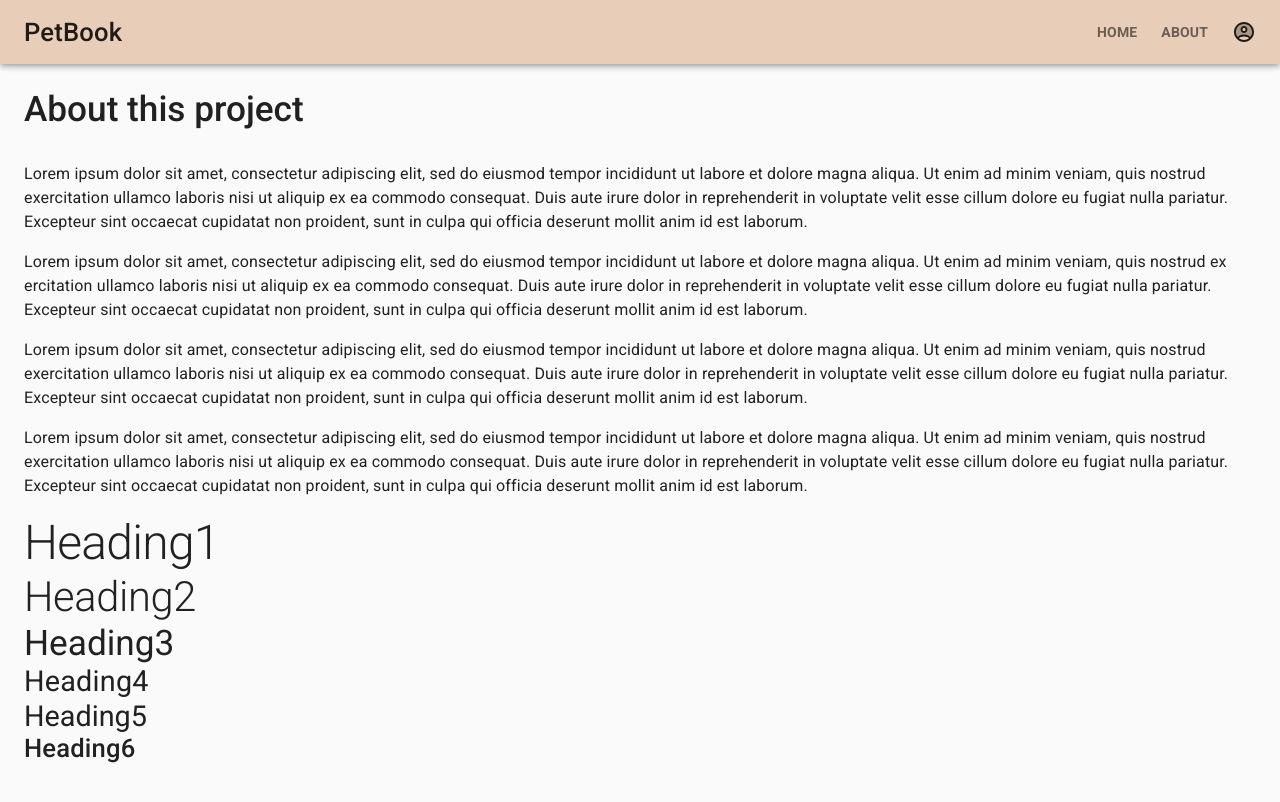
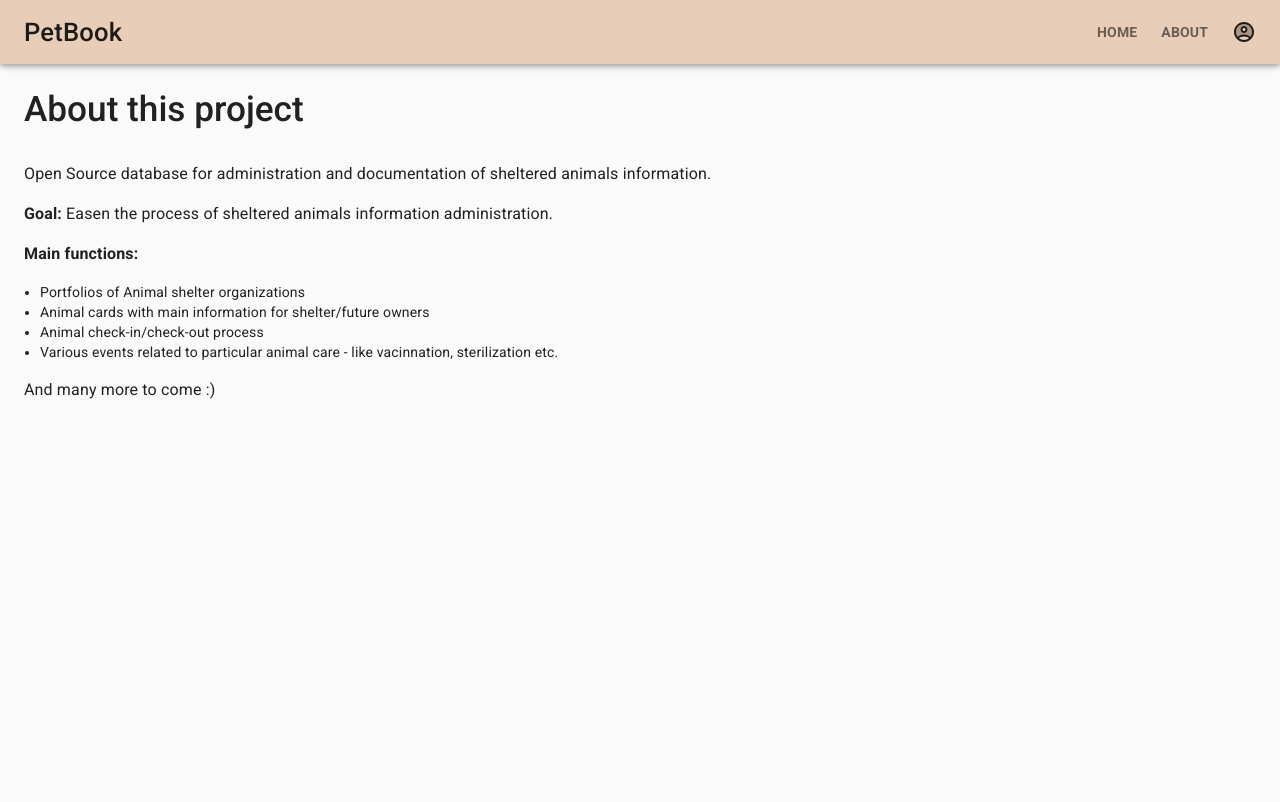
Before and after one commit to pets-oss/pets-front, a React (Create React App) app: page /about in a window 1280 px wide. Shown: the top 802 px of the page. Built offline with nearby package versions, Linux system fonts and the light colour scheme; no server answers.

Commit message:
add info to About page

```diff
--- a/src/pages/About.tsx
+++ b/src/pages/About.tsx
@@ -1,56 +1,30 @@
 import React from 'react';
 
-import { Typography } from '@material-ui/core';
+import { Box, Typography } from '@material-ui/core';
 import Page from './Page';
 
 function About() {
     return (
         <Page title="About this project">
             <Typography variant="body1" paragraph>
-                Lorem ipsum dolor sit amet, consectetur adipiscing elit, sed do eiusmod tempor incididunt ut labore et
-                dolore magna aliqua. Ut enim ad minim veniam, quis nostrud exercitation ullamco laboris nisi ut aliquip
-                ex ea commodo consequat. Duis aute irure dolor in reprehenderit in voluptate velit esse cillum dolore eu
-                fugiat nulla pariatur. Excepteur sint occaecat cupidatat non proident, sunt in culpa qui officia
-                deserunt mollit anim id est laborum.
+                Open Source database for administration and documentation of sheltered animals information.
             </Typography>
             <Typography variant="body1" paragraph>
-                Lorem ipsum dolor sit amet, consectetur adipiscing elit, sed do eiusmod tempor incididunt ut labore et
-                dolore magna aliqua. Ut enim ad minim veniam, quis nostrud ex ercitation ullamco laboris nisi ut aliquip
-                ex ea commodo consequat. Duis aute irure dolor in reprehenderit in voluptate velit esse cillum dolore eu
-                fugiat nulla pariatur. Excepteur sint occaecat cupidatat non proident, sunt in culpa qui officia
-                deserunt mollit anim id est laborum.
+                <strong>Goal:</strong> Easen the process of sheltered animals information administration.
             </Typography>
             <Typography variant="body1" paragraph>
-                Lorem ipsum dolor sit amet, consectetur adipiscing elit, sed do eiusmod tempor incididunt ut labore et
-                dolore magna aliqua. Ut enim ad minim veniam, quis nostrud exercitation ullamco laboris nisi ut aliquip
-                ex ea commodo consequat. Duis aute irure dolor in reprehenderit in voluptate velit esse cillum dolore eu
-                fugiat nulla pariatur. Excepteur sint occaecat cupidatat non proident, sunt in culpa qui officia
-                deserunt mollit anim id est laborum.
+                <strong>Main functions:</strong>
             </Typography>
+            <Box ml={2} mb={2}>
+                <ul>
+                    <li>Portfolios of Animal shelter organizations</li>
+                    <li>Animal cards with main information for shelter/future owners</li>
+                    <li>Animal check-in/check-out process</li>
+                    <li>Various events related to particular animal care - like vacinnation, sterilization etc.</li>
+                </ul>
+            </Box>
             <Typography variant="body1" paragraph>
-                Lorem ipsum dolor sit amet, consectetur adipiscing elit, sed do eiusmod tempor incididunt ut labore et
-                dolore magna aliqua. Ut enim ad minim veniam, quis nostrud exercitation ullamco laboris nisi ut aliquip
-                ex ea commodo consequat. Duis aute irure dolor in reprehenderit in voluptate velit esse cillum dolore eu
-                fugiat nulla pariatur. Excepteur sint occaecat cupidatat non proident, sunt in culpa qui officia
-                deserunt mollit anim id est laborum.
-            </Typography>
-            <Typography variant="h1" component="h1">
-                Heading1
-            </Typography>
-            <Typography variant="h2" component="h2">
-                Heading2
-            </Typography>
-            <Typography variant="h3" component="h3">
-                Heading3
-            </Typography>
-            <Typography variant="h4" component="h4">
-                Heading4
-            </Typography>
-            <Typography variant="h5" component="h5">
-                Heading5
-            </Typography>
-            <Typography variant="h6" component="h6">
-                Heading6
+                And many more to come :)
             </Typography>
         </Page>
     );
```
